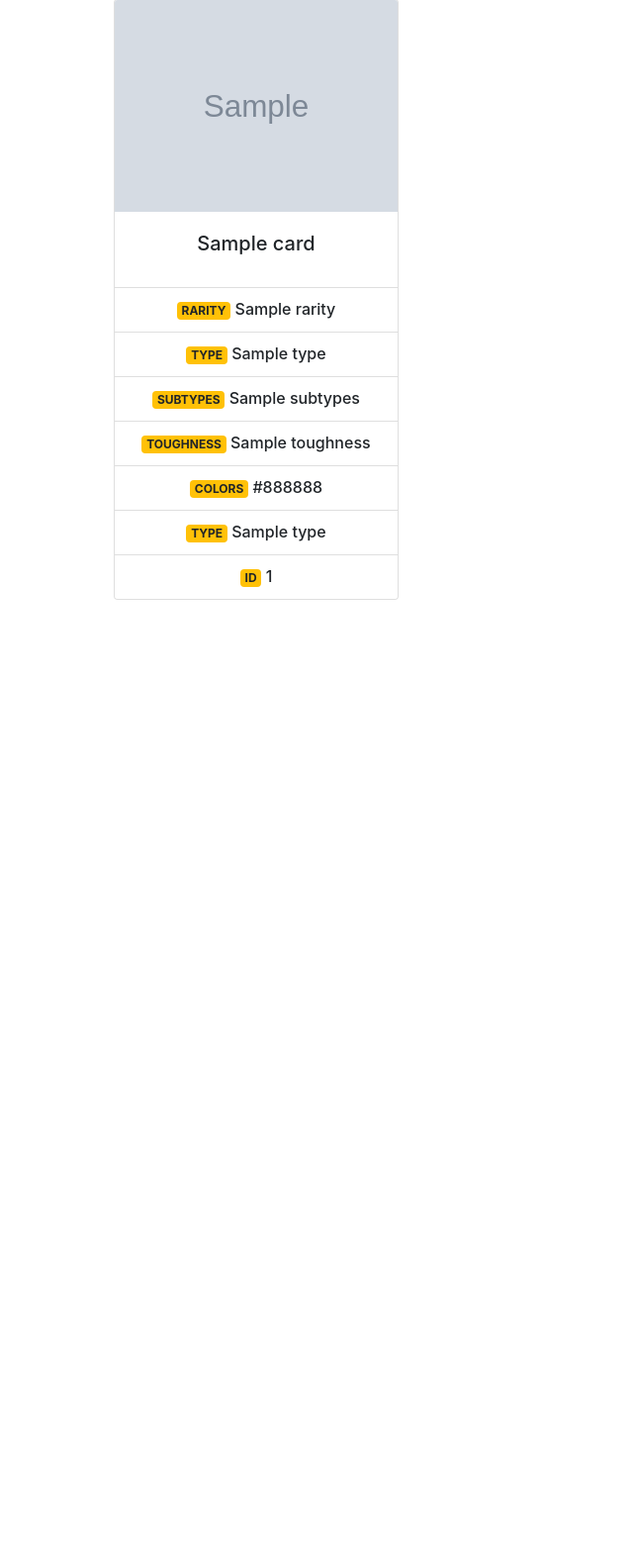
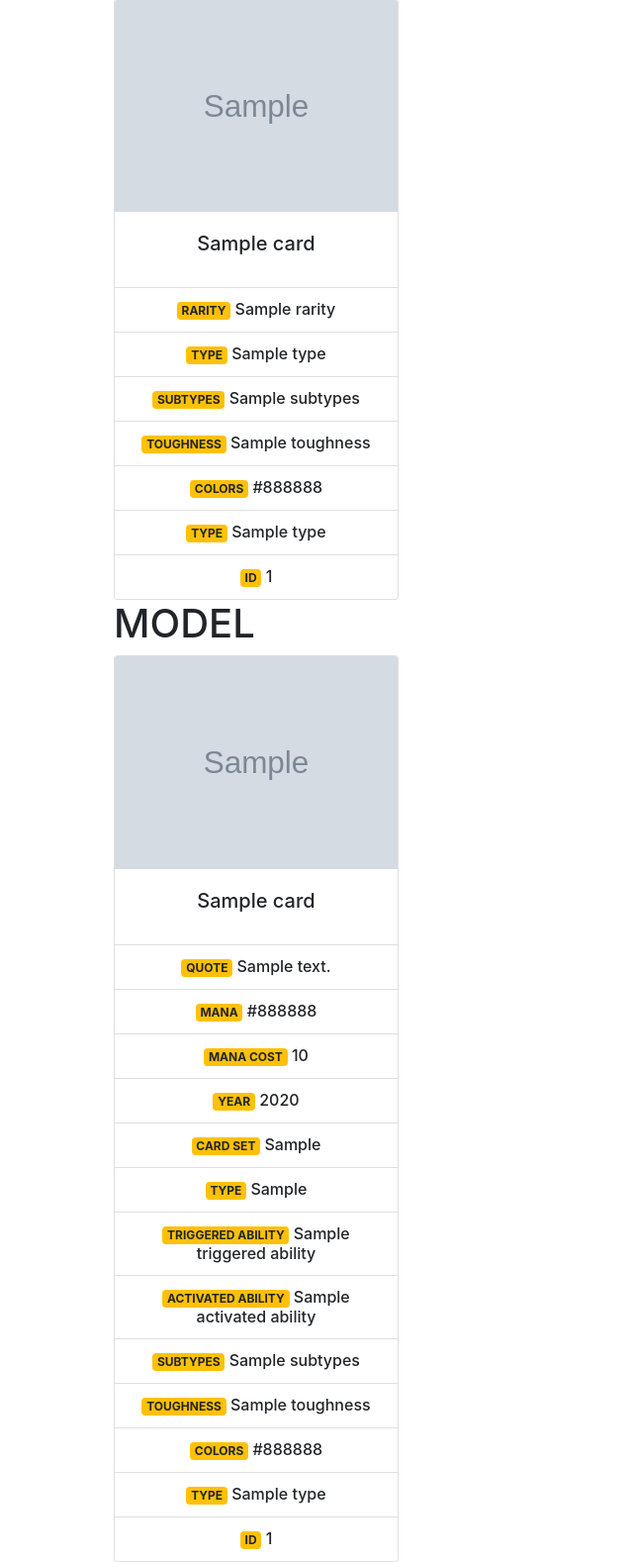
Before and after one commit to Asingjr2/magic_dj, a Django app: template magic/card/templates/card/home.html in a window 1280 px wide. Shown: the part 43-1621 px from the top of the page at 99% size, without its empty margins (0-640 px from the left). Before the commit the page ends 649 px from the top, so only its background shows below. Run offline with Django 3.2, Linux system fonts and the light colour scheme; the template is opened without the code that fills it: most values are stand-ins (such as "Sample title", 1, 10 or a date in 2020); grey boxes marked "Sample" are stand-in pictures; some libraries are stand-ins or nearby versions.

Commit message:
small updates

```diff
--- a/magic/card/models.py
+++ b/magic/card/models.py
@@ -26,7 +26,6 @@ class MagicCard(BaseModel):
     year = models.CharField(max_length=200, default="n/a")
     mana = models.IntegerField(default=0)
     card_set = models.CharField(max_length=200, default="n/a")
-    # May be a list of abilites so creating new class
     triggered_ability = models.ForeignKey(TriggeredAbility, on_delete=models.CASCADE, null=True)
     activated_ability = models.ForeignKey(ActivatedAbility, on_delete=models.CASCADE, null=True)
     card_type = models.CharField(max_length=100, default="n/a")
--- a/magic/card/templates/card/all_cards.html
+++ b/magic/card/templates/card/all_cards.html
@@ -26,7 +26,7 @@
                         <div class="form-group">
                             <label for="exampleFormControlSelect2">Select types(s) to narrow search</label>
                           <select multiple class="form-control" id="exampleFormControlSelect2">
-                              {% for type in card_type_total %}
+                              {% for type in card_type_total_set %}
                                 <option> {{ type }}</option>
                                 {% endfor %}
                           </select>
--- a/magic/card/templates/card/home.html
+++ b/magic/card/templates/card/home.html
@@ -37,5 +37,56 @@
             </ul>
         </div>
     </section>
+
+    <section>
+        <h1>MODEL</h1>
+        <div class="card text-center" style="width: 18rem;">
+            <img class="card-img-top" src=" {{ card.imageUrl }} " alt="Picture of {{ card.name }}">
+            <div class="card-body">
+            <h5 class="card-title">{{ card.name }}</h5>
+            </div>
+            <ul class="list-group list-group-flush">
+                <li class="list-group-item">
+                    <h6 class="card-text"><span class="badge badge-warning">QUOTE</span>  {{ card.text }}</h6>
+                </li>
+                <li class="list-group-item">
+                    <h6 class="card-text"><span class="badge badge-warning">MANA</span>  {{ card.colors }}</h6>
+                </li>
+                <li class="list-group-item">
+                        <h6 class="card-text"><span class="badge badge-warning">MANA COST</span>  {{ card.manaCost }}</h6>
+                    </li>
+                <li class="list-group-item">
+                    <h6 class="card-text"><span class="badge badge-warning">YEAR</span>  {{ card.year }}</h6>
+                </li>
+                <li class="list-group-item">
+                    <h6 class="card-text"><span class="badge badge-warning">CARD SET</span>  {{ card.card_set }}</h6>
+                </li>
+                <li class="list-group-item">
+                    <h6 class="card-text"><span class="badge badge-warning">TYPE</span>  {{ card.card_type }}</h6>
+                </li>
+                <li class="list-group-item">
+                    <h6 class="card-text"><span class="badge badge-warning">TRIGGERED ABILITY</span>  {{ card.triggered_ability.t_ability_name }}</h6>
+                </li>
+                <li class="list-group-item">
+                    <h6 class="card-text"><span class="badge badge-warning">ACTIVATED ABILITY</span>  {{ card.activated_ability.a_ability_name }}</h6>
+                </li>
+                <li class="list-group-item">
+                    <h6 class="card-text"><span class="badge badge-warning">SUBTYPES</span> {{ card.subtypes }} </h6>
+                </li>
+                <li class="list-group-item">
+                    <h6 class="card-text"><span class="badge badge-warning">TOUGHNESS</span>  {{ card.toughness }}</h6>
+                </li>
+                <li class="list-group-item">
+                    <h6 class="card-text"><span class="badge badge-warning">COLORS</span>  {{ card.colors }}</h6>
+                </li>
+                <li class="list-group-item">
+                    <h6 class="card-text"><span class="badge badge-warning">TYPE</span>  {{ card.type }}</h6>
+                </li>
+                <li class="list-group-item">
+                    <h6 class="card-text"><span class="badge badge-warning">ID</span>  {{ card.id }}</h6>
+                </li>
+            </ul>
+        </div>
+    </section>
 </div>
 {% endblock %}
```
Also changed, not shown: magic/card/views.py (+10 -4 lines), magic/db.sqlite3. Lines whose indentation alone changed are shown as unchanged.
